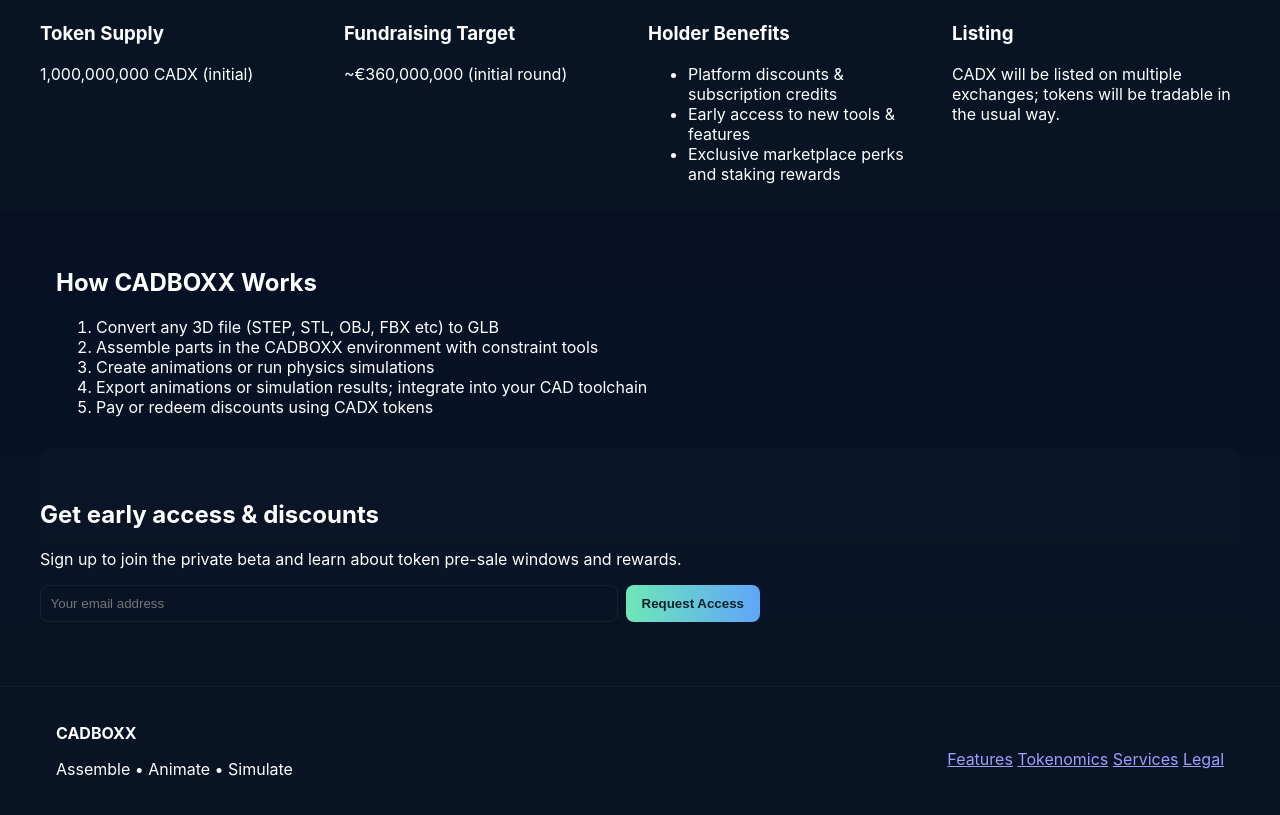
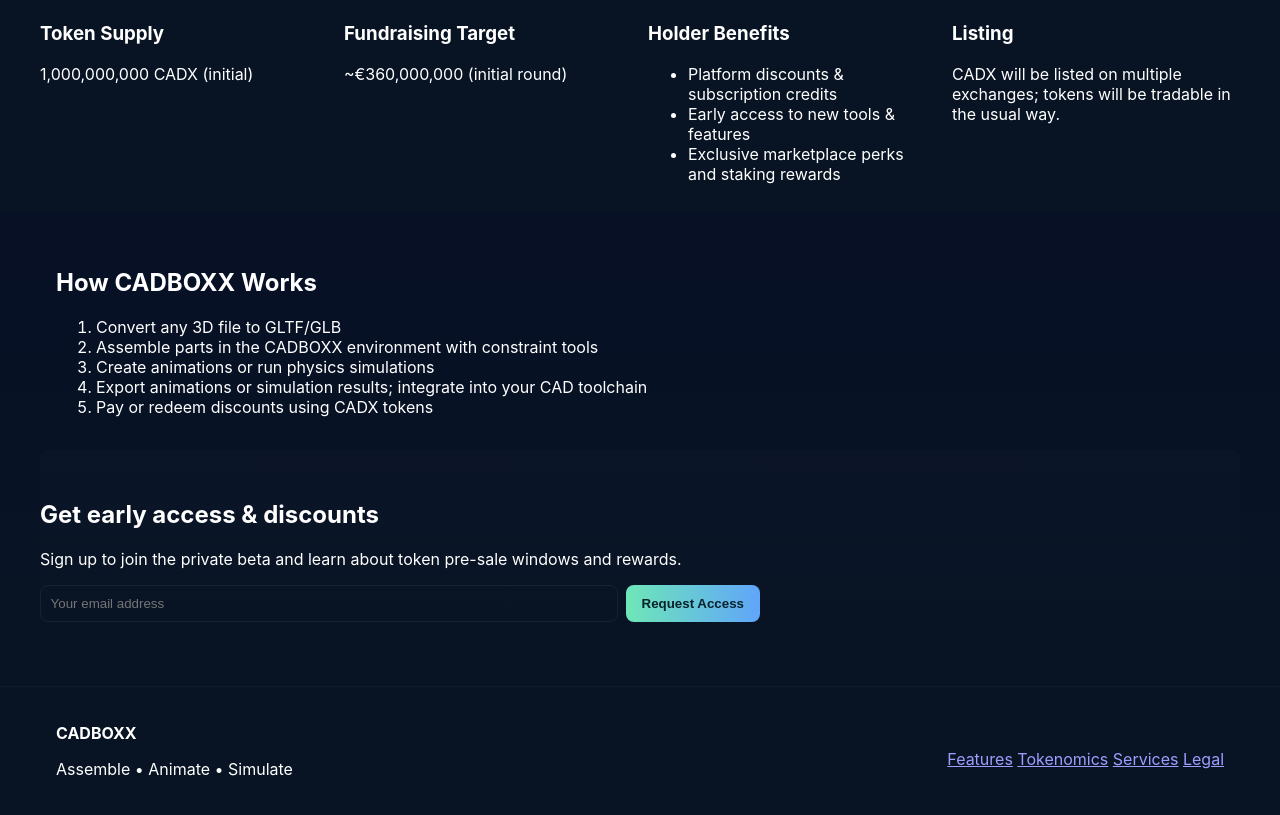
Before and after one commit to ch0senn/workers, a plain HTML site: page index.html in a window 1280 px wide. Shown: the part 1388-2203 px from the top of the page. Drawn offline with Linux system fonts and the light colour scheme; a script that the page names is missing.

Commit message:
Update index.html

```diff
--- a/index.html
+++ b/index.html
@@ -3,7 +3,7 @@
 <head>
   <meta charset="utf-8" />
   <meta name="viewport" content="width=device-width,initial-scale=1" />
-  <title>CADBOXX — Assemble, Animate, Simulate 3D</title>
+  <title>CADBOXX — Create and Visualis</title>
   <meta name="description" content="CADBOXX — A new platform that adds assembly, animation and physics simulation to any CAD or 3D software. Tokenized platform with rewards for token holders." />
   <link rel="stylesheet" href="styles.css">
 </head>
@@ -100,7 +100,7 @@
     <section id="how-it-works" class="container how-it-works">
       <h2>How CADBOXX Works</h2>
       <ol>
-        <li>Convert any 3D file (STEP, STL, OBJ, FBX etc) to GLB</li>
+        <li>Convert any 3D file to GLTF/GLB</li>
         <li>Assemble parts in the CADBOXX environment with constraint tools</li>
         <li>Create animations or run physics simulations</li>
         <li>Export animations or simulation results; integrate into your CAD toolchain</li>
```
